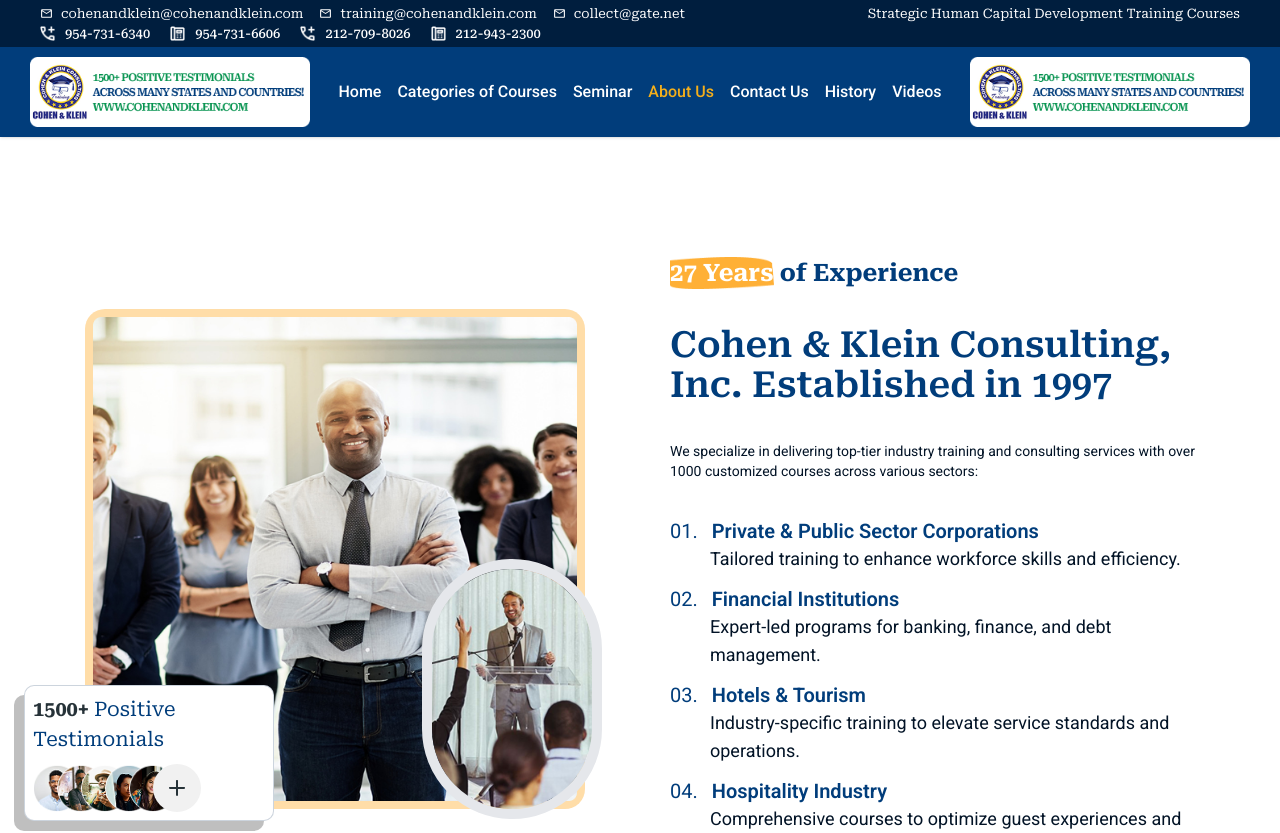
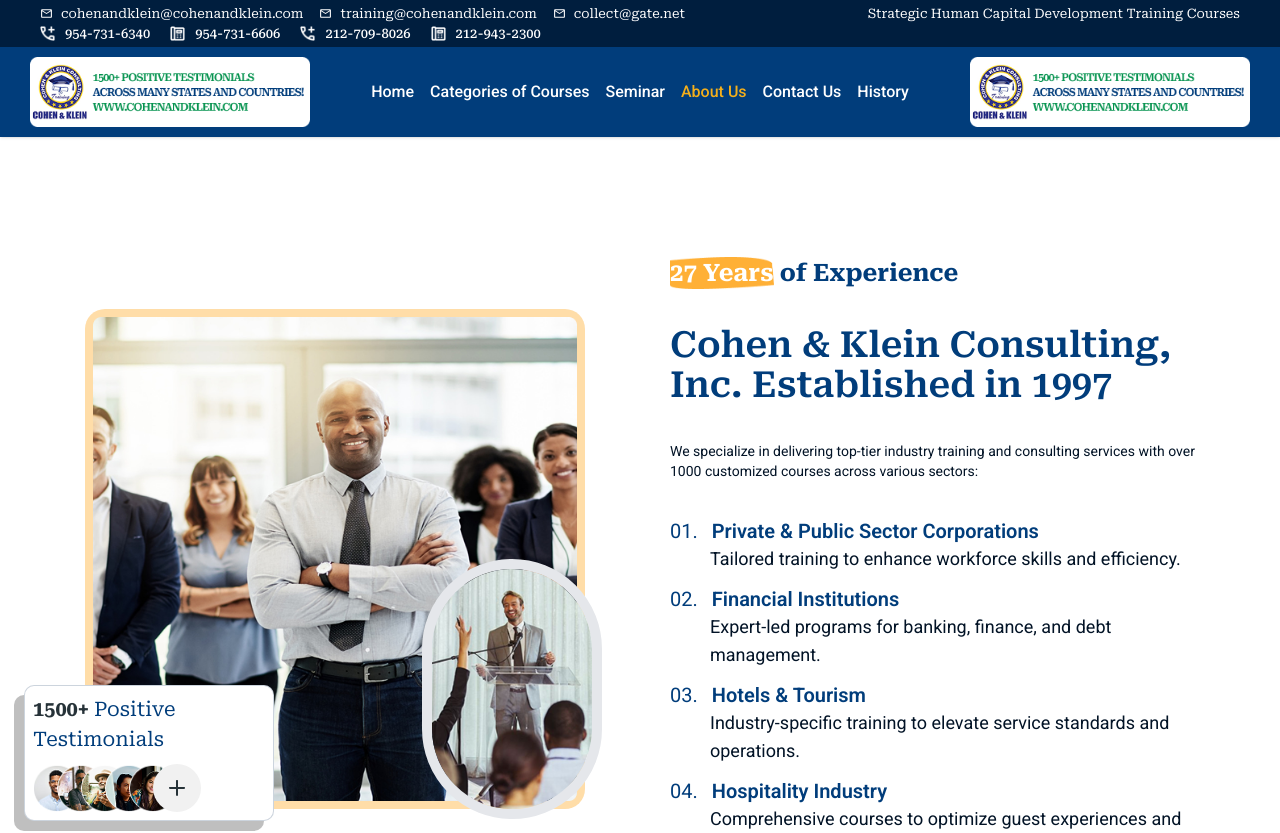
Before and after one commit to rishabh4614/cohenandklein, a React (Vite) app: page /about in a window 1280 px wide. Shown: the top 833 px of the page. Built offline with nearby package versions, Linux system fonts and the light colour scheme.

Commit message:
commentted video from navbar

```diff
--- a/src/data.js
+++ b/src/data.js
@@ -1454,7 +1454,7 @@
   { id: 4, name: "About Us", link: "/about" },
   { id: 5, name: "Contact Us", link: "/contact" },
   { id: 6, name: "History", link: "/history", pdf: CoursePdf.historypdf },
-  { id: 7, name: "Videos", link: "/video" },
+  // { id: 7, name: "Videos", link: "/video" },
 ];
 const CategoriesData = [
   {
```
